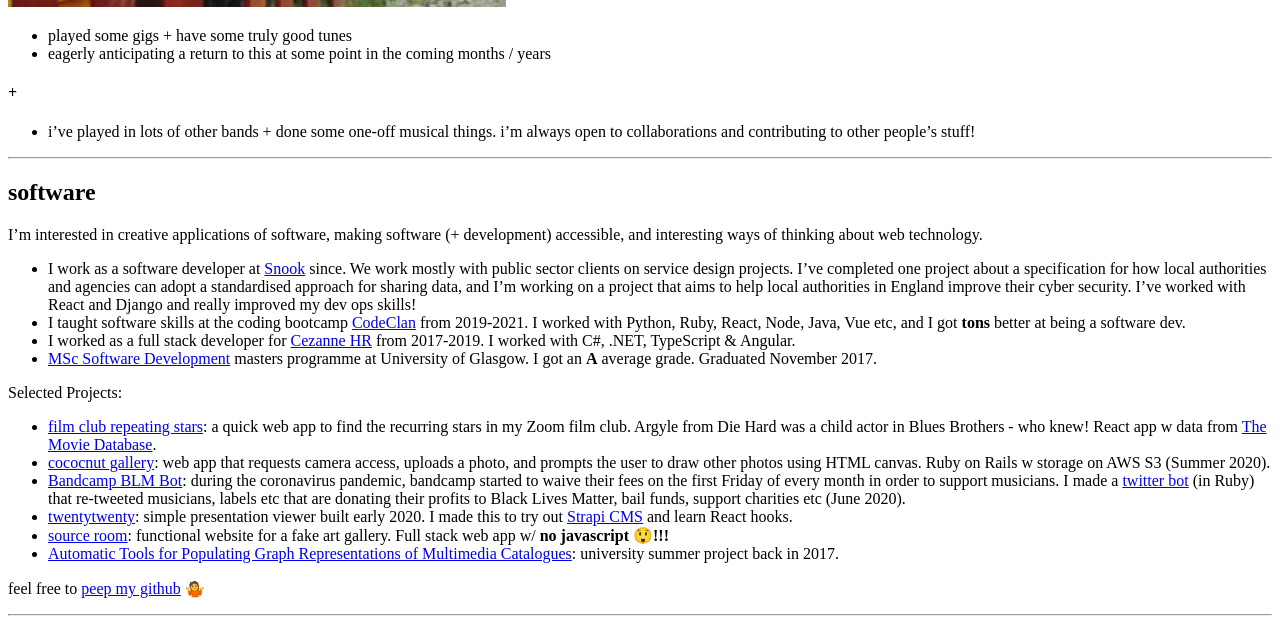
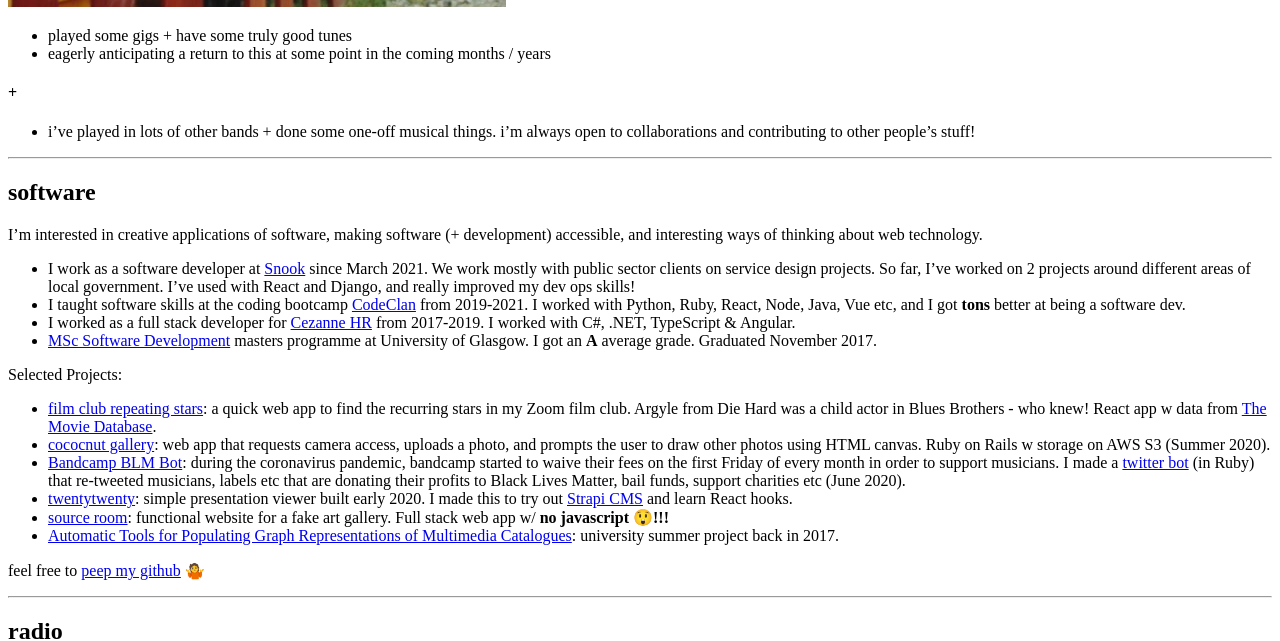
Before and after one commit to kingdomlevel/kingdomlevel.github.io, a Jekyll site: the page built from index.markdown, in a window 1280 px wide and 900 px high, scrolled down 4162 px, cut to the strip 0-641 px from the top of the window. Built offline with Jekyll 4.4.1, drawn with Linux system fonts in a browser that asks for light colours; our own code applies the rules of GitHub Pages for plain Markdown files.

Commit message:
updates software work

```diff
--- a/index.markdown
+++ b/index.markdown
@@ -97,7 +97,7 @@
 
 ## <a name="software"></a>software
 I'm interested in creative applications of software, making software (+ development) accessible, and interesting ways of thinking about web technology.
-+ I work as a software developer at [Snook](https://wearesnook.com) since. We work mostly with public sector clients on service design projects. I've completed one project about a specification for how local authorities and agencies can adopt a standardised approach for sharing data, and I'm working on a project that aims to help local authorities in England improve their cyber security. I've worked with React and Django and really improved my dev ops skills!
++ I work as a software developer at [Snook](https://wearesnook.com) since March 2021. We work mostly with public sector clients on service design projects. So far, I've worked on 2 projects around different areas of local government. I've used with React and Django, and really improved my dev ops skills!
 + I taught software skills at the coding bootcamp [CodeClan](https://codeclan.com/) from 2019-2021. I worked with Python, Ruby, React, Node, Java, Vue etc, and I got **tons** better at being a software dev.
 + I worked as a full stack developer for [Cezanne HR](https://cezannehr.com/) from 2017-2019. I worked with C#, .NET, TypeScript & Angular.
 + [MSc Software Development][uni] masters programme at University of Glasgow. I got an **A** average grade. Graduated November 2017.
```
